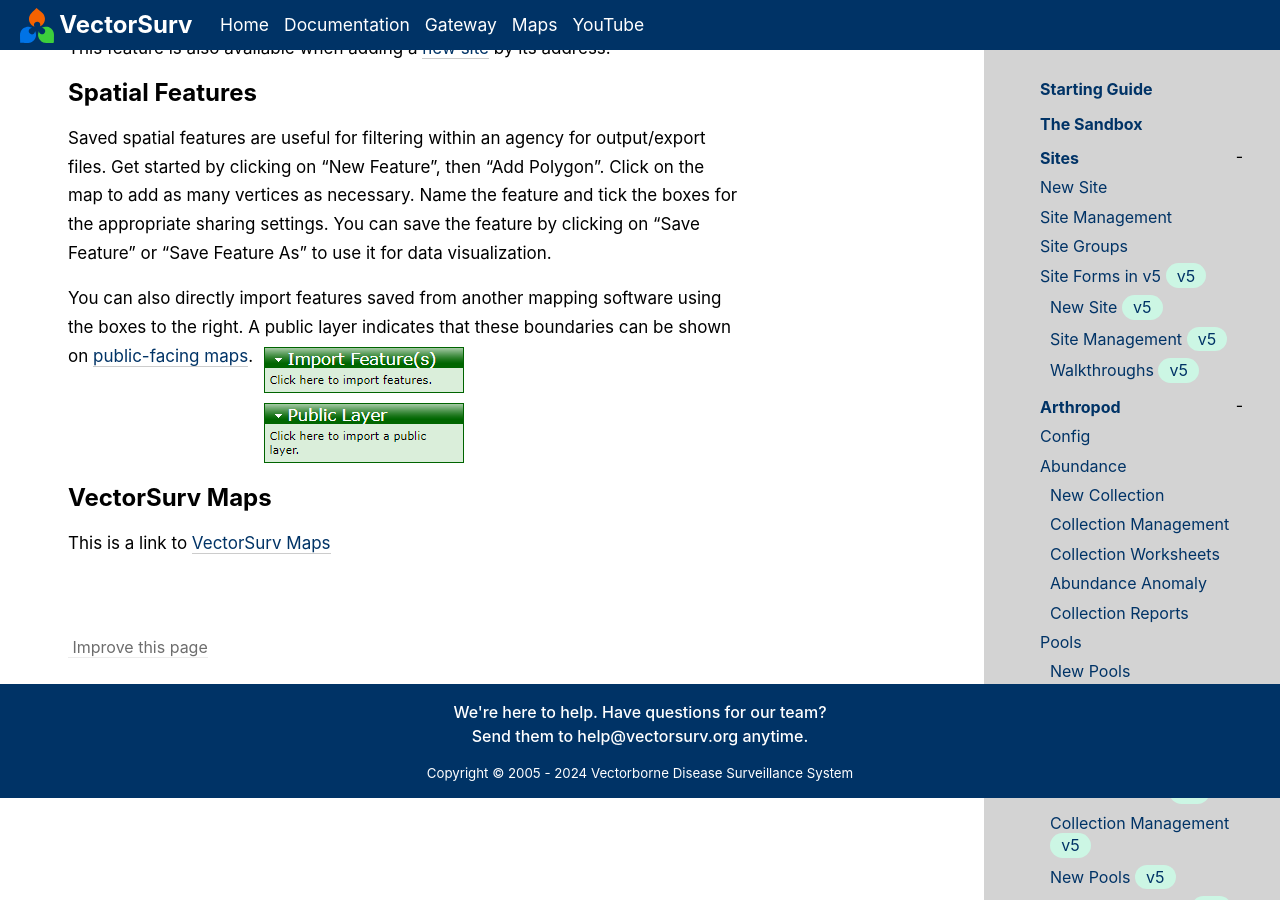
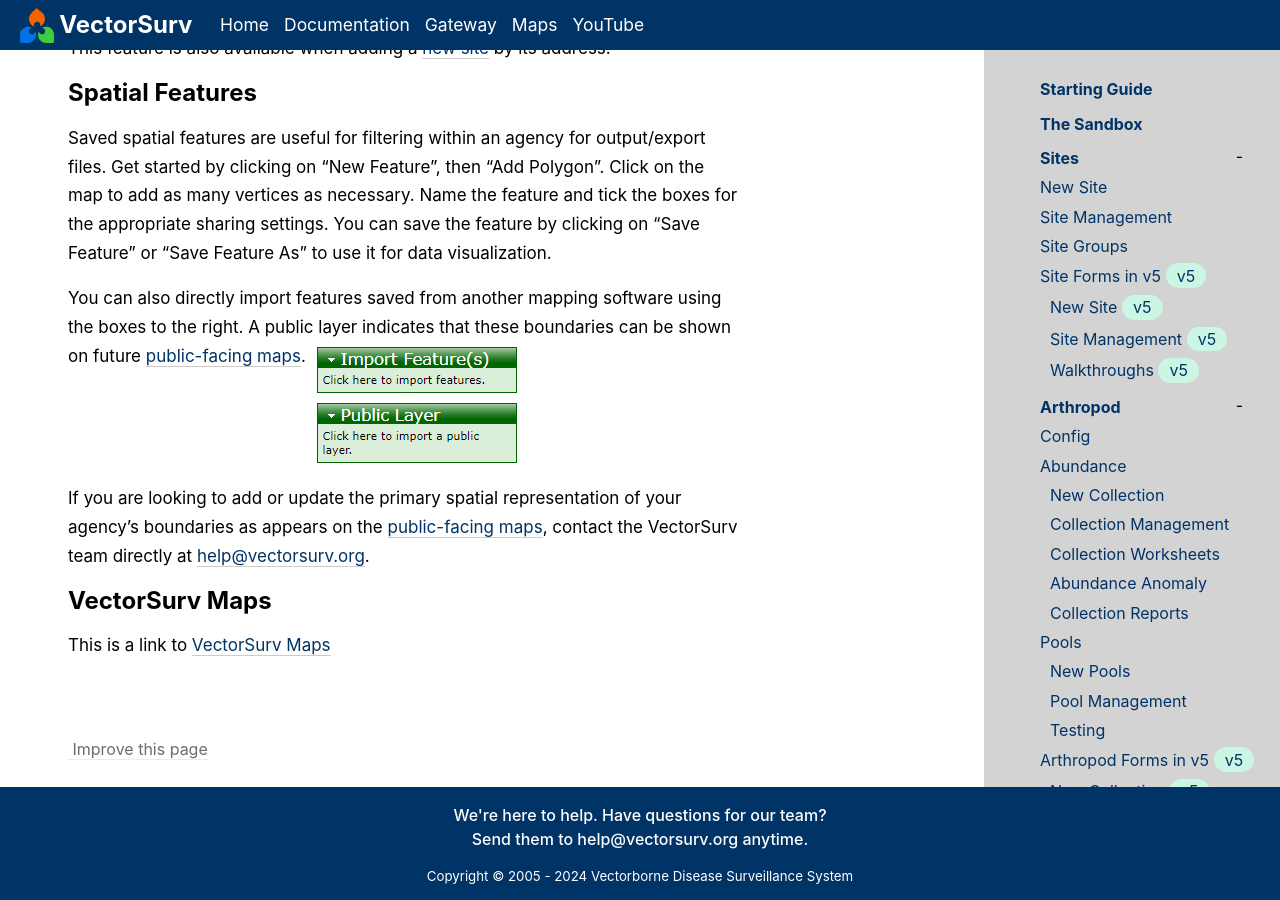
Before and after one commit to tlvaldepena/vectorsurv.org, a Jekyll site: the page built from _docs/tools/spatial-tools.md, in a window 1280 px wide and 900 px high, scrolled down 379 px. Built offline with Jekyll 4.4.1, drawn with Linux system fonts in a browser that asks for light colours.

Commit message:
Update spatial tools doc to mention agency boundaries

```diff
--- a/_docs/tools/spatial-tools.md
+++ b/_docs/tools/spatial-tools.md
@@ -13,8 +13,10 @@
 
 Saved spatial features are useful for filtering within an agency for output/export files. Get started by clicking on "New Feature", then "Add Polygon". Click on the map to add as many vertices as necessary. Name the feature and tick the boxes for the appropriate sharing settings. You can save the feature by clicking on "Save Feature" or "Save Feature As" to use it for data visualization.
 
-You can also directly import features saved from another mapping software using the boxes to the right. A public layer indicates that these boundaries can be shown on [public-facing maps](https://maps.vectorsurv.org).
+You can also directly import features saved from another mapping software using the boxes to the right. A public layer indicates that these boundaries can be shown on future [public-facing maps](https://maps.vectorsurv.org).
 ![Spatial features boxes]({{ site.baseur1 }}/assets/images/docs/spatial-features-boxes.PNG)
+
+If you are looking to add or update the primary spatial representation of your agency's boundaries as appears on the [public-facing maps](https://maps.vectorsurv.org), contact the VectorSurv team directly at [help@vectorsurv.org](mailto:help@vectorsurv.org).
 
 ## VectorSurv Maps
 
```
